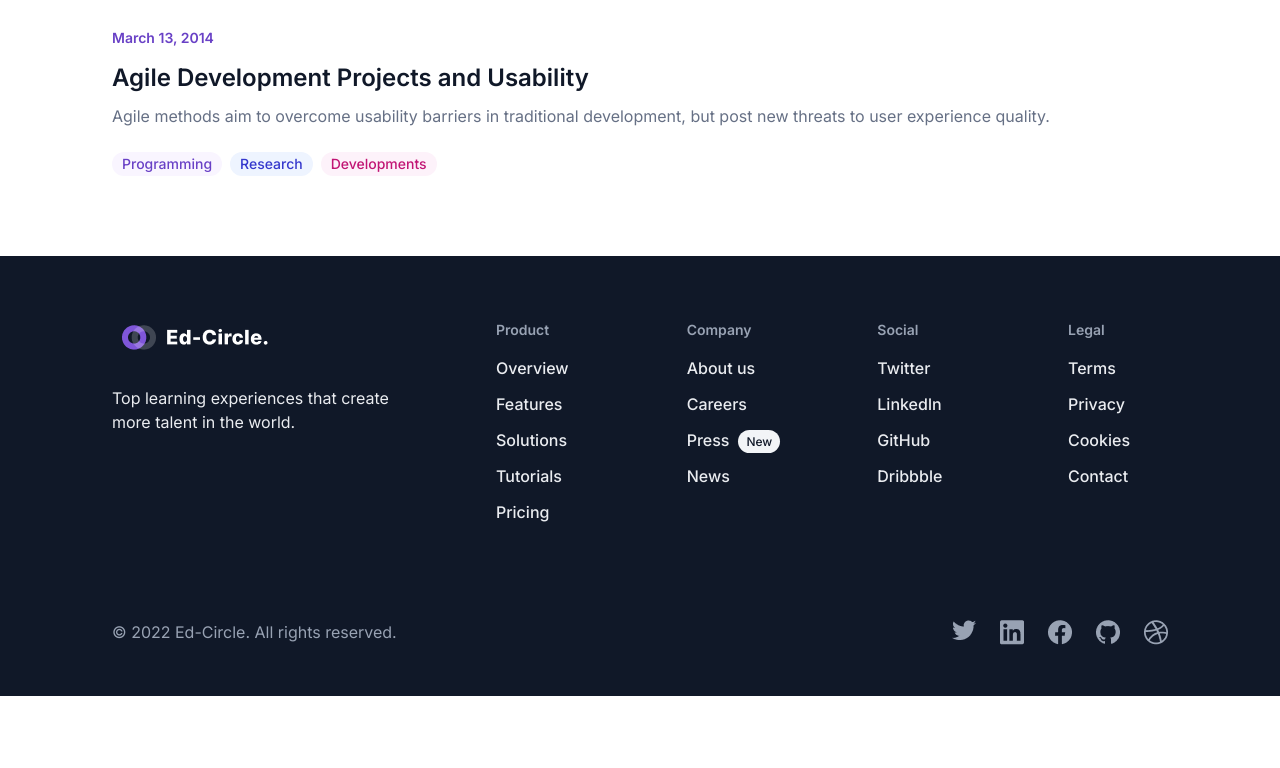
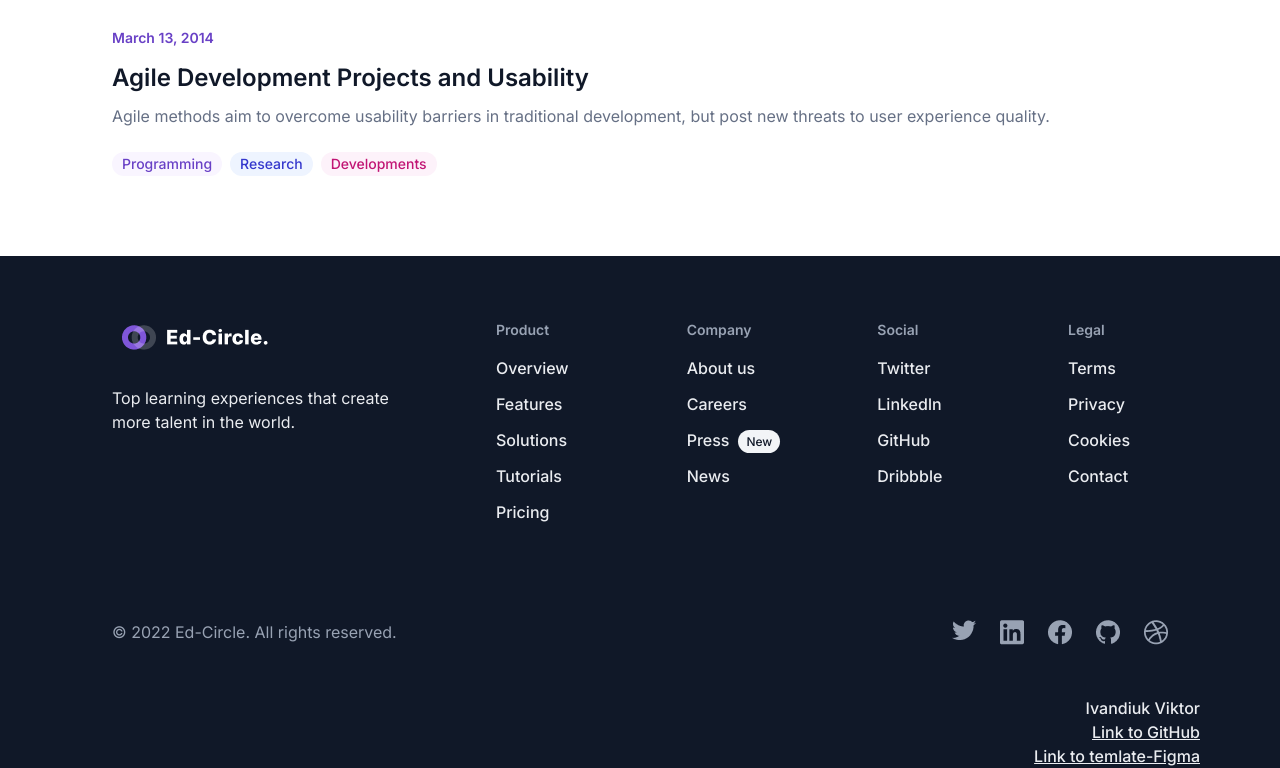
Before and after one commit to Ivanduik/eLearning, a plain HTML site: page index.html in a window 1280 px wide. Shown: the part 6175-6943 px from the top of the page. Before the commit the page ends 6871 px from the top, so only its background shows below. Drawn offline with Linux system fonts and the light colour scheme.

Commit message:
ellipse - desk version

```diff
--- a/index.html
+++ b/index.html
@@ -65,8 +65,8 @@
     <main>
 
         <div class="hero">
-            <img class="hero-ellipse-left" src="/src/assets/icons/heroellipseleft.png" alt="ellipse">
-            <img class="hero-ellipse-right" src="/src/assets/icons/heroellipseright.png" alt="ellipse">
+            <img class="hero-ellipse-left" src="./src/assets/icons/heroellipseleft.png" alt="ellipse">
+            <img class="hero-ellipse-right" src="./src/assets/icons/heroellipseright.png" alt="ellipse">
             <div class="hero-circle-lightpurpule"></div>
             <div class="hero-circle"></div>
             <div class="hero-main">
@@ -740,8 +740,14 @@
             </ul>
 
         </div>
+        <div class="footer__about">
+            <p>Ivandiuk Viktor</p>
+            <a href="https://github.com/Ivanduik/eLearning">Link to GitHub</a>
+            <a
+                href="https://www.figma.com/file/4qa953gOlBwfWBLuDhHE9V/eLearning-Landing-Page-(Community)?node-id=1%3A76&t=TqBfmOHXVZTgbKIK-0">Link
+                to temlate-Figma</a>
 
-
+        </div>
     </footer>
 
 </body>
--- a/src/assets/styles/footer.css
+++ b/src/assets/styles/footer.css
@@ -113,6 +113,20 @@
     cursor: pointer;
 }
 
+.footer__about p,
+.footer__about a {
+    display: flex;
+    flex-direction: row;
+    gap: 15px;
+    justify-content: flex-end;
+    font-family: 'Inter';
+    font-style: normal;
+    font-weight: 500;
+    font-size: 16px;
+    line-height: 24px;
+    color: #EAECF0;
+}
+
 @media screen and (max-width: 1475px) {
 
 
```
Also changed, not shown: 3 other files.
